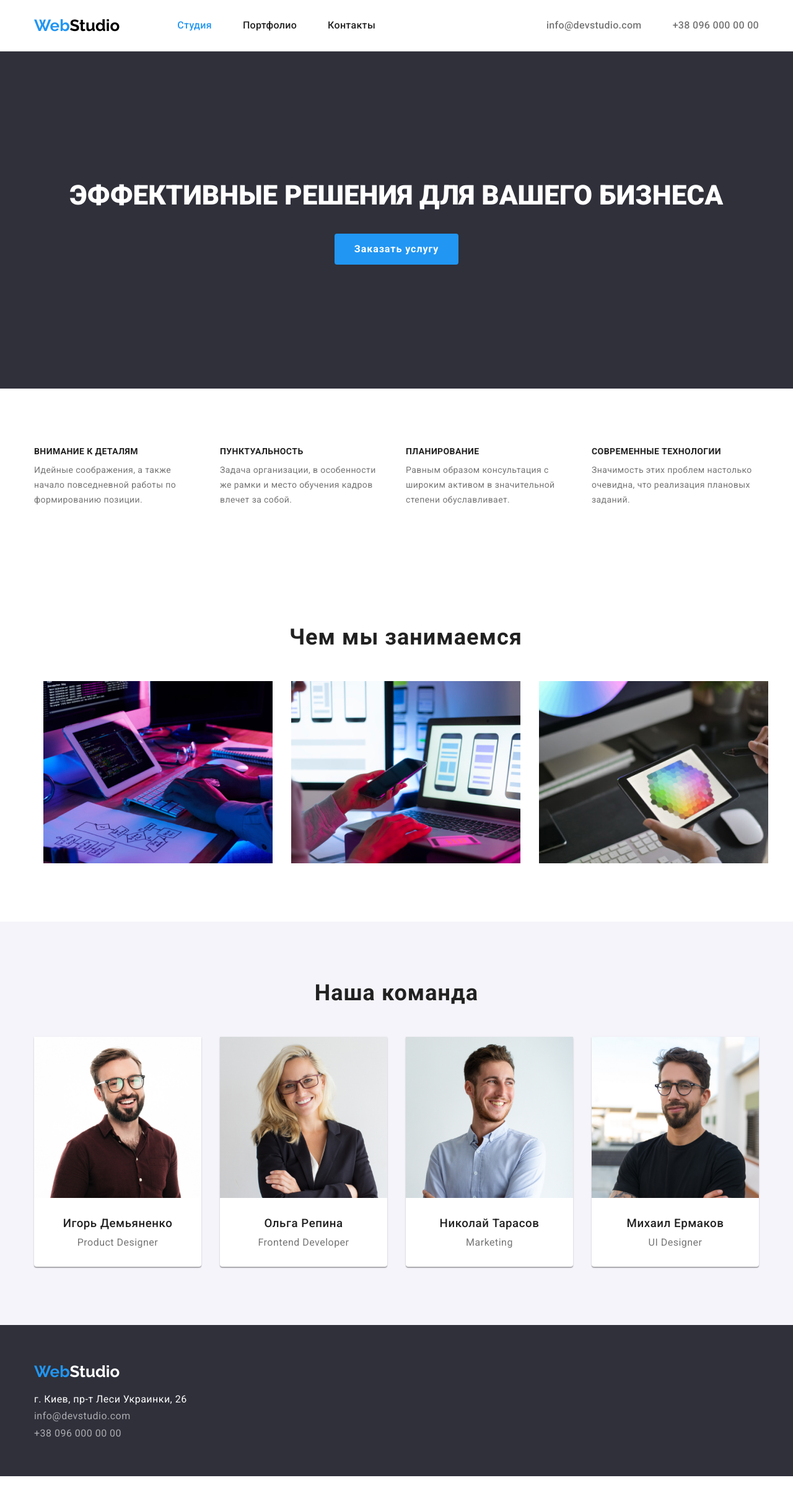
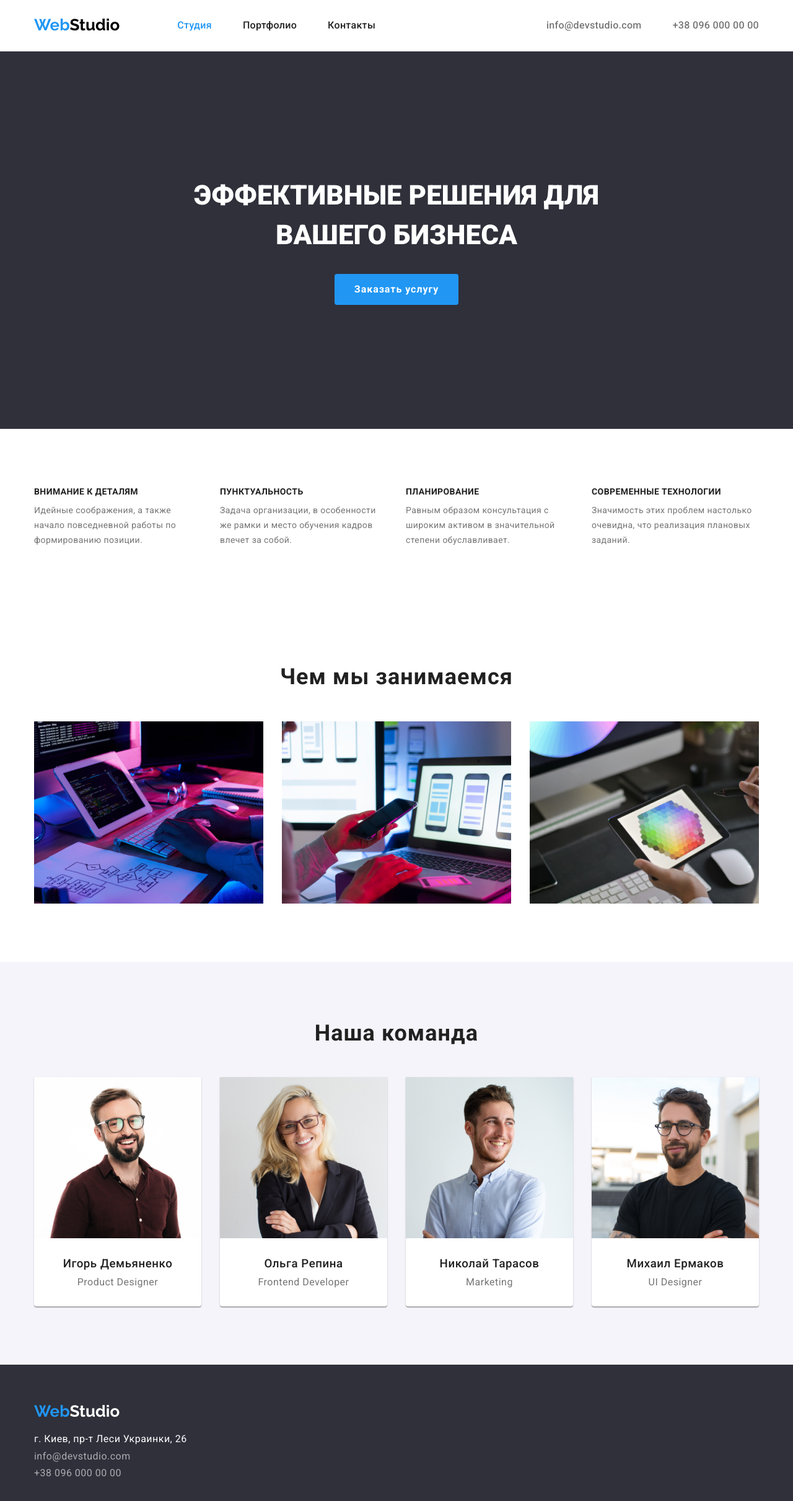
Before and after one commit to jokerav/goit-markup-hw-03, a plain HTML site: page index.html in a window 1280 px wide. Shown: the whole page at 62% size. Before the commit the page ends 2382 px from the top, so only its background shows below. Drawn offline with nearby package versions, Linux system fonts and the light colour scheme.

Commit message:
0.7
Переделал index.html

```diff
--- a/css/style.css
+++ b/css/style.css
@@ -102,14 +102,14 @@ h5 {
 .white span {
   color: var(--background-primary);
 }
-.section {
-  padding-top: 94px;
-  padding-bottom: 94px;
-}
 
 /* панель навигации */
 .header {
   border-bottom: 1px solid var(--header-bottom-border);
+}
+.header-logo {
+  padding-top: 24px;
+  padding-bottom: 25px;
 }
 .header-container {
   display: flex;
@@ -176,7 +176,12 @@ h5 {
   padding-top: 200px;
   padding-bottom: 200px;
 }
-
+.hero-container {
+  width: 696px;
+  margin-bottom: 30px;
+  margin-right: auto;
+  margin-left: auto;
+}
 .hero-title {
   color: var(--background-primary);
   font-weight: 900;
@@ -184,7 +189,6 @@ h5 {
   line-height: 1.46;
   text-align: center;
   text-transform: uppercase;
-  margin-bottom: 30px;
 }
 .hero-btn {
   display: block;
@@ -224,7 +228,7 @@ h5 {
   font-weight: bold;
   letter-spacing: 0.03em;
   text-transform: uppercase;
-  padding-bottom: 10px;
+  margin-bottom: 10px;
 }
 
 .feachers-text {
@@ -240,7 +244,7 @@ h5 {
   font-weight: bold;
   letter-spacing: 0.03em;
   text-align: center;
-  padding-bottom: 50px;
+  margin-bottom: 50px;
 }
 /* ----------секция чем занимаемся---------- */
 .dooing-list {
@@ -270,36 +274,43 @@ h5 {
     0px 2px 1px rgba(0, 0, 0, 0.2);
   border-radius: 0px 0px 4px 4px;
 }
-
+.team-img {
+  margin-bottom: 30px;
+}
 .team-item-title {
   line-height: 1.1875;
   font-weight: 500;
   letter-spacing: 0.03em;
   text-align: center;
-  padding-bottom: 10px;
+  margin-bottom: 10px;
 }
 .team-position {
   letter-spacing: 0.03em;
   text-align: center;
+  margin-bottom: 30px;
 }
-.position-text {
+/* .position-text {
   padding-top: 30px;
   padding-bottom: 30px;
-}
+} */
 /* адрес футере */
 .footer {
   background-color: var(--background-hero);
   padding-top: 60px;
   padding-bottom: 60px;
 }
-.footer-li {
-  margin-top: 9px;
+.footer-logo {
+  display: block;
+  margin-bottom: 20px;
+}
+.footer-item:not(:last-child) {
+  margin-bottom: 9px;
 }
 .footer-adress {
   color: var(--background-primary);
   font-style: normal;
   letter-spacing: 0.03em;
-  margin-top: 20px;
+  margin-bottom: 9px;
 }
 .footer-link {
   color: var(--background-light-80);
--- a/index.html
+++ b/index.html
@@ -18,7 +18,7 @@
   <header class="header">
     <div class="container header-container">
       <!--логотип фирмы-->
-      <a href="./index.html" class="logo black">Web<span>Studio</span></a>
+      <a href="./index.html" class="logo black header-logo">Web<span>Studio</span></a>
       <nav class="nav-bar">
         <!--страницы в шапке-->
         <ul class="menu-links list">
@@ -40,8 +40,10 @@
     <!--контейнер для основного содержимого-->
     <!--секция "герой"-->
     <section class="hero">
-      <h1 class="hero-title">Эффективные решения для вашего бизнеса</h1>
+      <div class="container">
+        <h1 class="hero-title hero-container">Эффективные решения для вашего бизнеса</h1>
         <button type="button" class="hero-btn">Заказать услугу</button>
+      </div>
     </section>
     <!--секция особенности-->
 
@@ -75,7 +77,7 @@
 
     </section>
     <!--секция чем занимаемся-->
-    <section class="what-are-we-doing container section">
+    <section class="what-are-we-doing section">
       <div class="container">
         <h2 class="what-are-we-doing-title">Чем мы занимаемся</h2>
         <ul class="dooing-list list">
@@ -97,32 +99,24 @@
         <h2 class="team-title">Наша команда</h2>
         <ul class="team-list list">
           <li class="team-item">
-            <img src="images/team_member_1.jpg" alt="team_member_1" width="270" />
-            <div class="position-text">
+            <img class="team-img" src="images/team_member_1.jpg" alt="team_member_1" width="270" />
             <h3 class="team-item-title">Игорь Демьяненко</h3>
             <p class="team-position">Product Designer</p>
-            </div>
           </li>
           <li class="team-item">
-            <img src="images/team_member_2.jpg" alt="team_member_2" width="270" />
-            <div class="position-text">
+            <img class="team-img" src="images/team_member_2.jpg" alt="team_member_2" width="270" />
             <h3 class="team-item-title">Ольга Репина</h3>
             <p class="team-position">Frontend Developer</p>
-            </div>
           </li>
           <li class="team-item">
-            <img src="images/team_member_3.jpg" alt="team_member_3" width="270" />
-            <div class="position-text">
+            <img class="team-img" src="images/team_member_3.jpg" alt="team_member_3" width="270" />
             <h3 class="team-item-title">Николай Тарасов</h3>
             <p class="team-position">Marketing</p>
-            </div>
           </li>
           <li class="team-item">
-            <img src="images/team_member_4.jpg" alt="team_member_4" width="270" />
-            <div class="position-text">
+            <img class="team-img" src="images/team_member_4.jpg" alt="team_member_4" width="270" />
             <h3 class="team-item-title">Михаил Ермаков</h3>
             <p class="team-position">UI Designer</p>
-            </div>
           </li>
         </ul>
       </div>
@@ -130,12 +124,12 @@
   </main>
   <footer class="footer">
     <div class="container">
-      <a href="#" class="logo white">Web<span>Studio</span></a>
+      <a href="#" class="logo white footer-logo">Web<span>Studio</span></a>
       <address>
         <p class="footer-adress">г. Киев, пр-т Леси Украинки, 26</p>
         <ul class="list">
-          <li class="footer-li"><a href="mailto:info@devstudio.com" class="footer-link">info@devstudio.com</a></li>
-          <li class="footer-li"><a href="tel:+380960000000" class="footer-link">+38 096 000 00 00</a></li>
+          <li class="footer-item"><a href="mailto:info@devstudio.com" class="footer-link">info@devstudio.com</a></li>
+          <li class="footer-item"><a href="tel:+380960000000" class="footer-link">+38 096 000 00 00</a></li>
         </ul>
       </address>
     </div>
```
Lines whose indentation alone changed are shown as unchanged.
